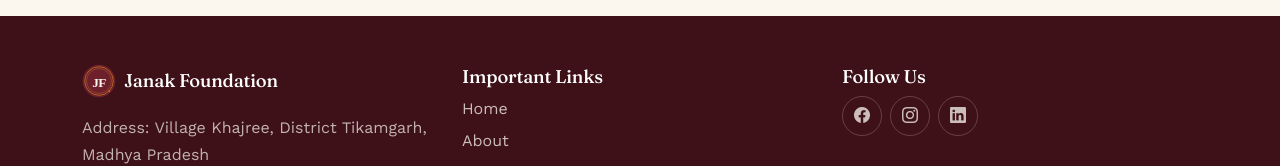
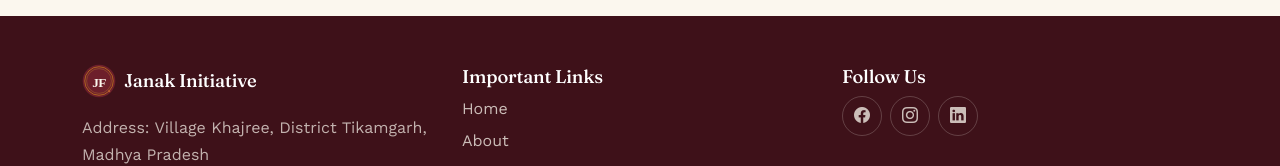
Before and after one commit to Vijayit70/janak-foundation, a React (Vite) app: page /gallery in a window 1280 px wide. Shown: the part 2034-2200 px from the top of the page. Built offline with nearby package versions, Linux system fonts and the light colour scheme.

Commit message:
Update footer to reflect 'Janak Initiative'

```diff
--- a/src/components/Footer.jsx
+++ b/src/components/Footer.jsx
@@ -19,7 +19,7 @@ export default function Footer() {
           <div className="col-lg-4 col-md-6 mb-4">
             <h5 className="mb-3 d-flex align-items-center gap-2">
               <img src="/logo-mark.svg" alt="" width="34" height="34" />
-              <span>Janak Foundation</span>
+              <span>Janak Initiative</span>
             </h5>
             <p>Address: Village Khajree, District Tikamgarh, Madhya Pradesh</p>
             <p>
```
